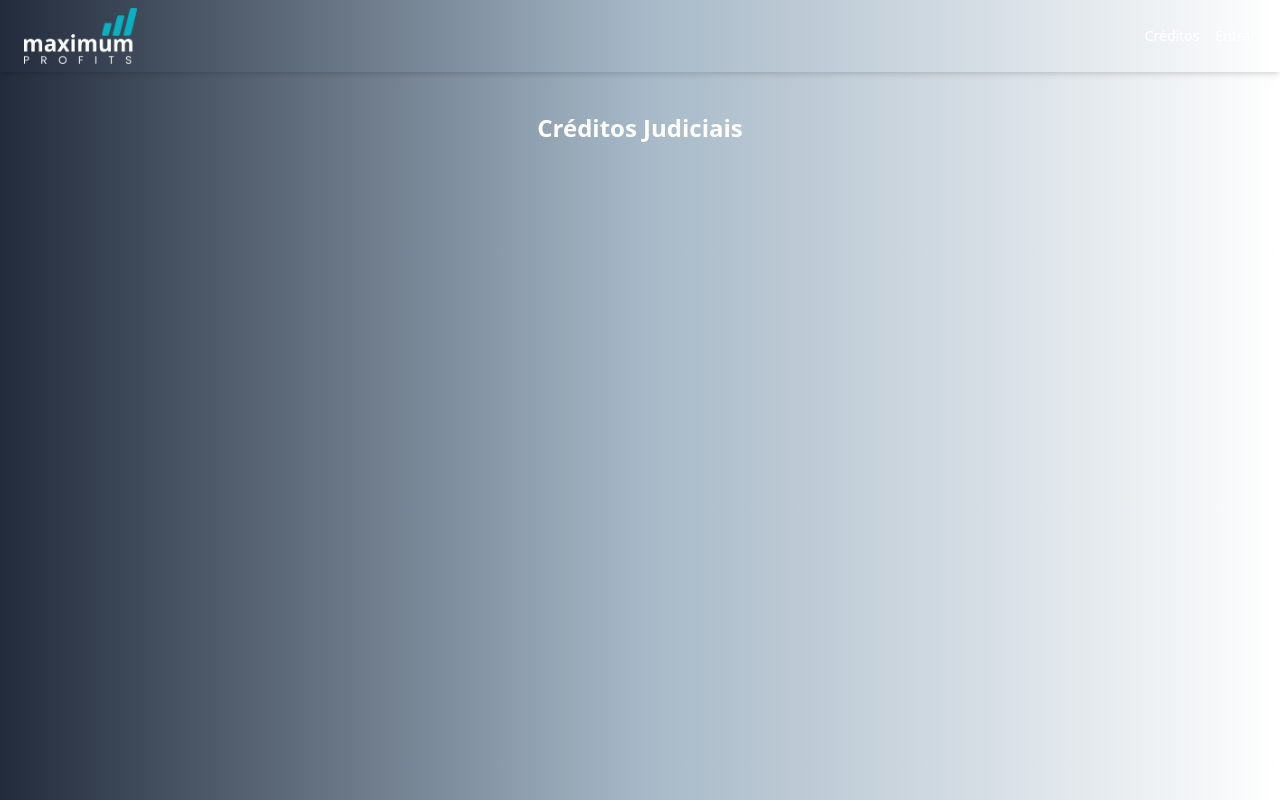
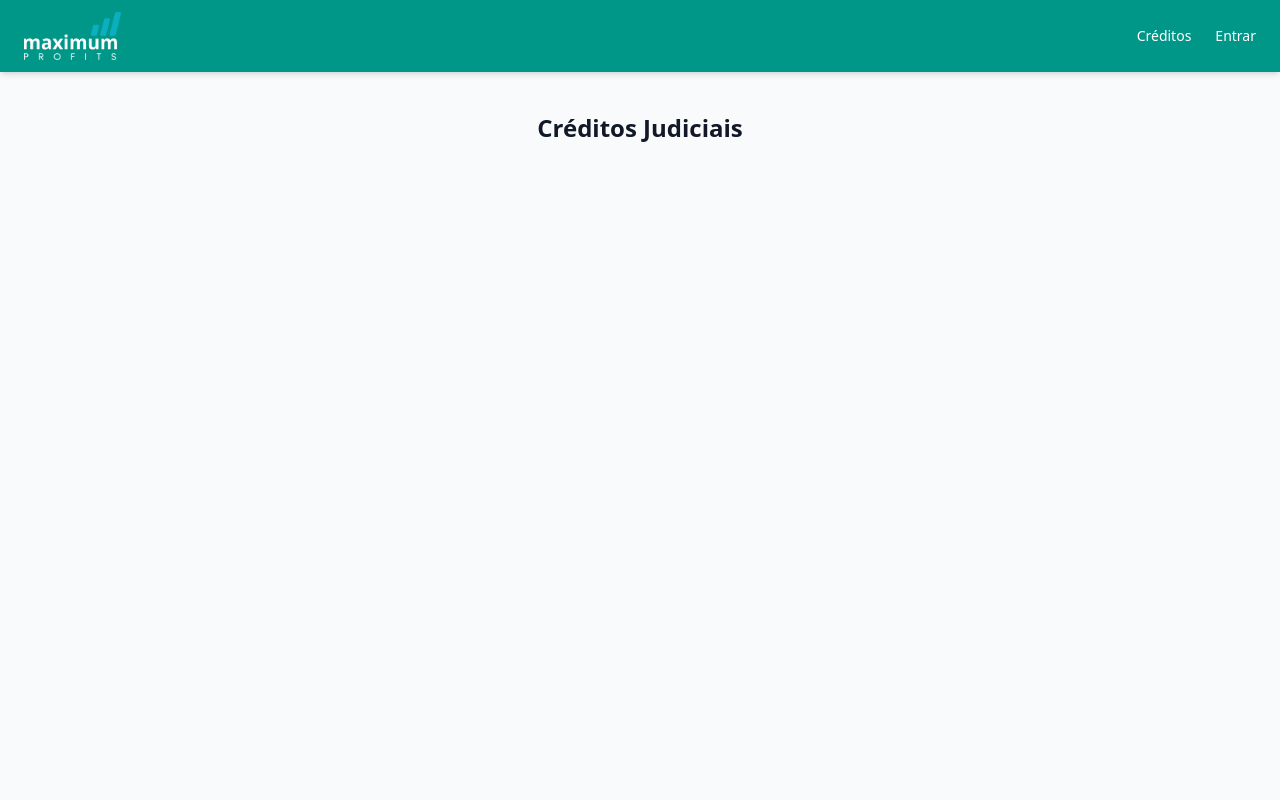
Before and after one commit to skcbroo/front_maximum, a React (Vite) app: page /creditos in a window 1280 px wide. Built offline with nearby package versions, Linux system fonts and the light colour scheme; no server answers.

Commit message:
Update Navbar.jsx

```diff
--- a/src/components/Navbar.jsx
+++ b/src/components/Navbar.jsx
@@ -11,25 +11,27 @@ export default function NavbarLayout({ children }) {
   };
 
   return (
-        <div className="min-h-screen bg-gradient-to-r from-[#222B3B] via-[#A6B8C7] to-white text-white">
+    <div className="min-h-screen bg-[#F9FAFB] text-[#111827]">
       {/* Navbar */}
-            <nav className="bg-gradient-to-r from-[#222B3B] via-[#A6B8C7] to-white text-white shadow-md px-6 py-2 flex items-center justify-between select-none">
-
+      <nav className="bg-[#009688] text-white shadow-md px-6 py-3 flex items-center justify-between select-none">
         {/* Logo clicável */}
         <div className="flex items-center gap-2">
           <Link to="/">
             <img
               src="/logo2.png"
               alt="Logo"
-                            className="h-14 cursor-pointer"
+              className="h-12 cursor-pointer"
               draggable="false"
             />
           </Link>
         </div>
 
         {/* Menu */}
-                <div className="flex gap-4 text-sm">
-                    <Link to="/creditos" className="hover:underline cursor-pointer select-none">
+        <div className="flex gap-6 text-sm font-medium">
+          <Link
+            to="/creditos"
+            className="hover:text-[#E0F2F1] transition cursor-pointer select-none"
+          >
             Créditos
           </Link>
 
@@ -37,10 +39,16 @@ export default function NavbarLayout({ children }) {
             <>
               {role === "cliente" && (
                 <>
-        <Link to="/meus-ativos" className="hover:underline cursor-pointer select-none">
+                  <Link
+                    to="/meus-ativos"
+                    className="hover:text-[#E0F2F1] transition cursor-pointer select-none"
+                  >
                     Meus Ativos
                   </Link>
-        <Link to="/alterar-senha" className="hover:underline cursor-pointer select-none">
+                  <Link
+                    to="/alterar-senha"
+                    className="hover:text-[#E0F2F1] transition cursor-pointer select-none"
+                  >
                     Alterar Senha
                   </Link>
                 </>
@@ -48,19 +56,34 @@ export default function NavbarLayout({ children }) {
 
               {role === "admin" && (
                 <>
-        <Link to="/admin/dashboard" className="hover:underline cursor-pointer select-none">
+                  <Link
+                    to="/admin/dashboard"
+                    className="hover:text-[#E0F2F1] transition cursor-pointer select-none"
+                  >
                     Dashboard
                   </Link>
-        <Link to="/admin/creditos" className="hover:underline cursor-pointer select-none">
+                  <Link
+                    to="/admin/creditos"
+                    className="hover:text-[#E0F2F1] transition cursor-pointer select-none"
+                  >
                     Gerenciar Créditos
                   </Link>
-        <Link to="/admin/cotas" className="hover:underline cursor-pointer select-none">
+                  <Link
+                    to="/admin/cotas"
+                    className="hover:text-[#E0F2F1] transition cursor-pointer select-none"
+                  >
                     Gerenciar Cotas
                   </Link>
-        <Link to="/admin/usuarios" className="hover:underline cursor-pointer select-none">
+                  <Link
+                    to="/admin/usuarios"
+                    className="hover:text-[#E0F2F1] transition cursor-pointer select-none"
+                  >
                     Usuários
                   </Link>
-        <Link to="/alterar-senha" className="hover:underline cursor-pointer select-none">
+                  <Link
+                    to="/alterar-senha"
+                    className="hover:text-[#E0F2F1] transition cursor-pointer select-none"
+                  >
                     Alterar Senha
                   </Link>
                 </>
@@ -68,24 +91,24 @@ export default function NavbarLayout({ children }) {
 
               <button
                 onClick={handleLogout}
-      className="hover:underline cursor-pointer select-none bg-transparent border-none text-white"
+                className="hover:text-[#E0F2F1] transition cursor-pointer select-none bg-transparent border-none text-white"
               >
                 Sair
               </button>
             </>
           ) : (
-  <Link to="/login" className="hover:underline cursor-pointer select-none">
+            <Link
+              to="/login"
+              className="hover:text-[#E0F2F1] transition cursor-pointer select-none"
+            >
               Entrar
             </Link>
           )}
-
         </div>
       </nav>
 
       {/* Conteúdo da página */}
-            <div className="p-10 min-h-[calc(100vh-80px)]">
-                {children}
-            </div>
+      <div className="p-10 min-h-[calc(100vh-80px)]">{children}</div>
     </div>
   );
 }
```
Lines whose indentation alone changed are shown as unchanged.
